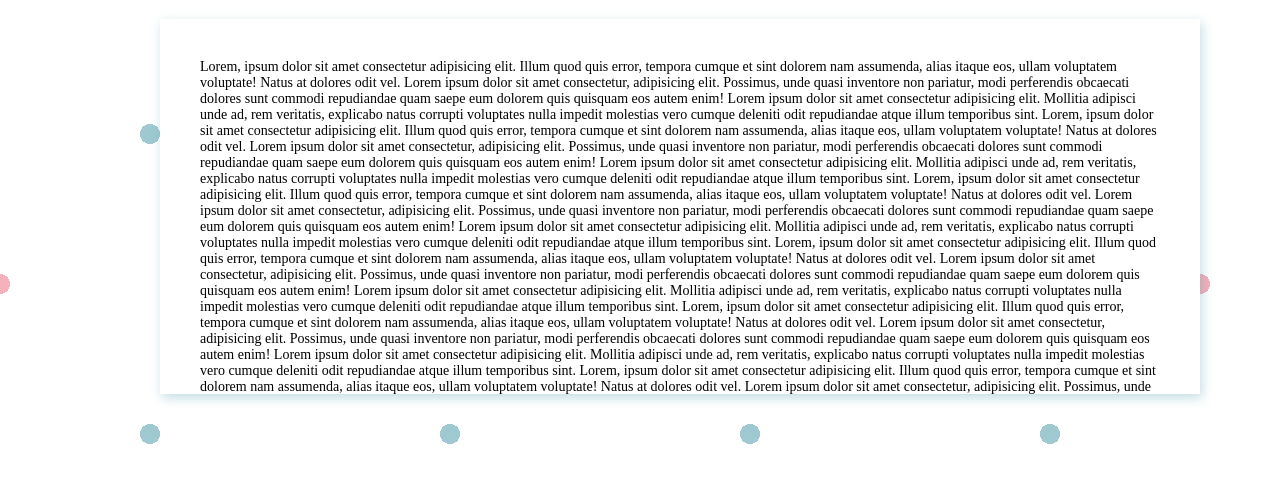
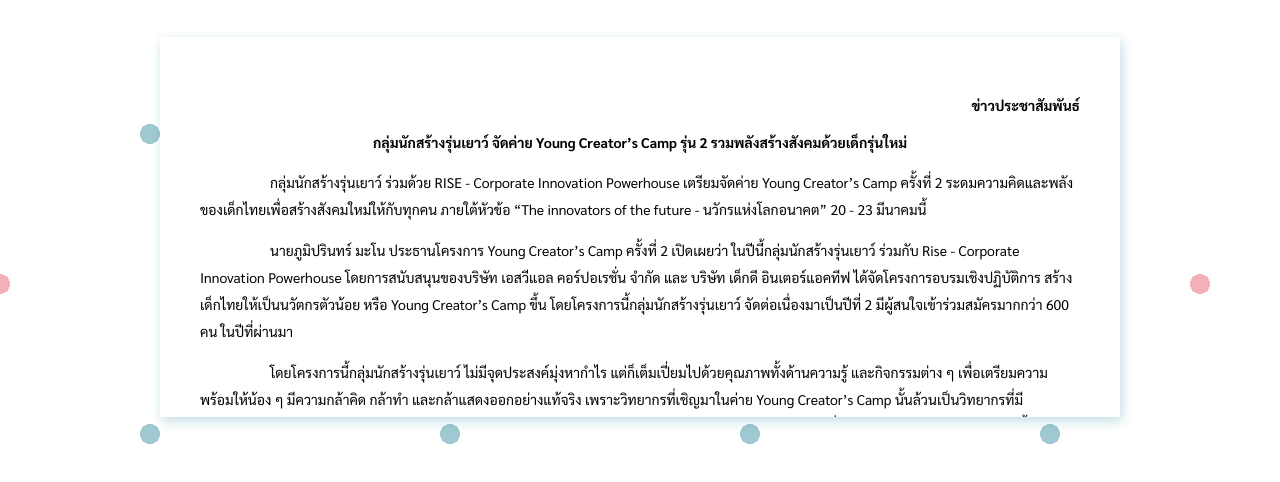
Before and after one commit to hanamijung/ycc2-press, a plain HTML site: page public/index.html in a window 1280 px wide. Shown: the part 316-798 px from the top of the page. Drawn offline with Linux system fonts and the light colour scheme.

Commit message:
:sparkles: add content

```diff
--- a/public/index.html
+++ b/public/index.html
@@ -28,6 +28,7 @@
     <title>YCC Press</title>
 
     <link href="https://fonts.googleapis.com/css?family=Kanit&display=swap" rel="stylesheet">
+    <link href="https://fonts.googleapis.com/css?family=Sarabun:400,700&display=swap" rel="stylesheet">
     <link rel="stylesheet" href="style.css">
 
 </head>
@@ -39,98 +40,63 @@
             <h1 class="heading">ร่วมประชาสัมพันธ์โครงการ</h1>
         </div>
         <div class="content-box">
-            Lorem, ipsum dolor sit amet consectetur adipisicing elit. Illum quod quis error, tempora cumque et sint
-            dolorem nam assumenda, alias itaque eos, ullam voluptatem voluptate! Natus at dolores odit vel.
-            Lorem ipsum dolor sit amet consectetur, adipisicing elit. Possimus, unde quasi inventore non pariatur, modi
-            perferendis obcaecati dolores sunt commodi repudiandae quam saepe eum dolorem quis quisquam eos autem enim!
-            Lorem ipsum dolor sit amet consectetur adipisicing elit. Mollitia adipisci unde ad, rem veritatis, explicabo
-            natus corrupti voluptates nulla impedit molestias vero cumque deleniti odit repudiandae atque illum
-            temporibus sint.
-            Lorem, ipsum dolor sit amet consectetur adipisicing elit. Illum quod quis error, tempora cumque et sint
-            dolorem nam assumenda, alias itaque eos, ullam voluptatem voluptate! Natus at dolores odit vel.
-            Lorem ipsum dolor sit amet consectetur, adipisicing elit. Possimus, unde quasi inventore non pariatur, modi
-            perferendis obcaecati dolores sunt commodi repudiandae quam saepe eum dolorem quis quisquam eos autem enim!
-            Lorem ipsum dolor sit amet consectetur adipisicing elit. Mollitia adipisci unde ad, rem veritatis, explicabo
-            natus corrupti voluptates nulla impedit molestias vero cumque deleniti odit repudiandae atque illum
-            temporibus sint.
-            Lorem, ipsum dolor sit amet consectetur adipisicing elit. Illum quod quis error, tempora cumque et sint
-            dolorem nam assumenda, alias itaque eos, ullam voluptatem voluptate! Natus at dolores odit vel.
-            Lorem ipsum dolor sit amet consectetur, adipisicing elit. Possimus, unde quasi inventore non pariatur, modi
-            perferendis obcaecati dolores sunt commodi repudiandae quam saepe eum dolorem quis quisquam eos autem enim!
-            Lorem ipsum dolor sit amet consectetur adipisicing elit. Mollitia adipisci unde ad, rem veritatis, explicabo
-            natus corrupti voluptates nulla impedit molestias vero cumque deleniti odit repudiandae atque illum
-            temporibus sint.
-            Lorem, ipsum dolor sit amet consectetur adipisicing elit. Illum quod quis error, tempora cumque et sint
-            dolorem nam assumenda, alias itaque eos, ullam voluptatem voluptate! Natus at dolores odit vel.
-            Lorem ipsum dolor sit amet consectetur, adipisicing elit. Possimus, unde quasi inventore non pariatur, modi
-            perferendis obcaecati dolores sunt commodi repudiandae quam saepe eum dolorem quis quisquam eos autem enim!
-            Lorem ipsum dolor sit amet consectetur adipisicing elit. Mollitia adipisci unde ad, rem veritatis, explicabo
-            natus corrupti voluptates nulla impedit molestias vero cumque deleniti odit repudiandae atque illum
-            temporibus sint.
-            Lorem, ipsum dolor sit amet consectetur adipisicing elit. Illum quod quis error, tempora cumque et sint
-            dolorem nam assumenda, alias itaque eos, ullam voluptatem voluptate! Natus at dolores odit vel.
-            Lorem ipsum dolor sit amet consectetur, adipisicing elit. Possimus, unde quasi inventore non pariatur, modi
-            perferendis obcaecati dolores sunt commodi repudiandae quam saepe eum dolorem quis quisquam eos autem enim!
-            Lorem ipsum dolor sit amet consectetur adipisicing elit. Mollitia adipisci unde ad, rem veritatis, explicabo
-            natus corrupti voluptates nulla impedit molestias vero cumque deleniti odit repudiandae atque illum
-            temporibus sint.
-            Lorem, ipsum dolor sit amet consectetur adipisicing elit. Illum quod quis error, tempora cumque et sint
-            dolorem nam assumenda, alias itaque eos, ullam voluptatem voluptate! Natus at dolores odit vel.
-            Lorem ipsum dolor sit amet consectetur, adipisicing elit. Possimus, unde quasi inventore non pariatur, modi
-            perferendis obcaecati dolores sunt commodi repudiandae quam saepe eum dolorem quis quisquam eos autem enim!
-            Lorem ipsum dolor sit amet consectetur adipisicing elit. Mollitia adipisci unde ad, rem veritatis, explicabo
-            natus corrupti voluptates nulla impedit molestias vero cumque deleniti odit repudiandae atque illum
-            temporibus sint.
-            Lorem, ipsum dolor sit amet consectetur adipisicing elit. Illum quod quis error, tempora cumque et sint
-            dolorem nam assumenda, alias itaque eos, ullam voluptatem voluptate! Natus at dolores odit vel.
-            Lorem ipsum dolor sit amet consectetur, adipisicing elit. Possimus, unde quasi inventore non pariatur, modi
-            perferendis obcaecati dolores sunt commodi repudiandae quam saepe eum dolorem quis quisquam eos autem enim!
-            Lorem ipsum dolor sit amet consectetur adipisicing elit. Mollitia adipisci unde ad, rem veritatis, explicabo
-            natus corrupti voluptates nulla impedit molestias vero cumque deleniti odit repudiandae atque illum
-            temporibus sint.
-            Lorem, ipsum dolor sit amet consectetur adipisicing elit. Illum quod quis error, tempora cumque et sint
-            dolorem nam assumenda, alias itaque eos, ullam voluptatem voluptate! Natus at dolores odit vel.
-            Lorem ipsum dolor sit amet consectetur, adipisicing elit. Possimus, unde quasi inventore non pariatur, modi
-            perferendis obcaecati dolores sunt commodi repudiandae quam saepe eum dolorem quis quisquam eos autem enim!
-            Lorem ipsum dolor sit amet consectetur adipisicing elit. Mollitia adipisci unde ad, rem veritatis, explicabo
-            natus corrupti voluptates nulla impedit molestias vero cumque deleniti odit repudiandae atque illum
-            temporibus sint.
-            Lorem, ipsum dolor sit amet consectetur adipisicing elit. Illum quod quis error, tempora cumque et sint
-            dolorem nam assumenda, alias itaque eos, ullam voluptatem voluptate! Natus at dolores odit vel.
-            Lorem ipsum dolor sit amet consectetur, adipisicing elit. Possimus, unde quasi inventore non pariatur, modi
-            perferendis obcaecati dolores sunt commodi repudiandae quam saepe eum dolorem quis quisquam eos autem enim!
-            Lorem ipsum dolor sit amet consectetur adipisicing elit. Mollitia adipisci unde ad, rem veritatis, explicabo
-            natus corrupti voluptates nulla impedit molestias vero cumque deleniti odit repudiandae atque illum
-            temporibus sint.
-            Lorem, ipsum dolor sit amet consectetur adipisicing elit. Illum quod quis error, tempora cumque et sint
-            dolorem nam assumenda, alias itaque eos, ullam voluptatem voluptate! Natus at dolores odit vel.
-            Lorem ipsum dolor sit amet consectetur, adipisicing elit. Possimus, unde quasi inventore non pariatur, modi
-            perferendis obcaecati dolores sunt commodi repudiandae quam saepe eum dolorem quis quisquam eos autem enim!
-            Lorem ipsum dolor sit amet consectetur adipisicing elit. Mollitia adipisci unde ad, rem veritatis, explicabo
-            natus corrupti voluptates nulla impedit molestias vero cumque deleniti odit repudiandae atque illum
-            temporibus sint.
-            Lorem, ipsum dolor sit amet consectetur adipisicing elit. Illum quod quis error, tempora cumque et sint
-            dolorem nam assumenda, alias itaque eos, ullam voluptatem voluptate! Natus at dolores odit vel.
-            Lorem ipsum dolor sit amet consectetur, adipisicing elit. Possimus, unde quasi inventore non pariatur, modi
-            perferendis obcaecati dolores sunt commodi repudiandae quam saepe eum dolorem quis quisquam eos autem enim!
-            Lorem ipsum dolor sit amet consectetur adipisicing elit. Mollitia adipisci unde ad, rem veritatis, explicabo
-            natus corrupti voluptates nulla impedit molestias vero cumque deleniti odit repudiandae atque illum
-            temporibus sint.
-            Lorem, ipsum dolor sit amet consectetur adipisicing elit. Illum quod quis error, tempora cumque et sint
-            dolorem nam assumenda, alias itaque eos, ullam voluptatem voluptate! Natus at dolores odit vel.
-            Lorem ipsum dolor sit amet consectetur, adipisicing elit. Possimus, unde quasi inventore non pariatur, modi
-            perferendis obcaecati dolores sunt commodi repudiandae quam saepe eum dolorem quis quisquam eos autem enim!
-            Lorem ipsum dolor sit amet consectetur adipisicing elit. Mollitia adipisci unde ad, rem veritatis, explicabo
-            natus corrupti voluptates nulla impedit molestias vero cumque deleniti odit repudiandae atque illum
-            temporibus sint.
-            Lorem, ipsum dolor sit amet consectetur adipisicing elit. Illum quod quis error, tempora cumque et sint
-            dolorem nam assumenda, alias itaque eos, ullam voluptatem voluptate! Natus at dolores odit vel.
-            Lorem ipsum dolor sit amet consectetur, adipisicing elit. Possimus, unde quasi inventore non pariatur, modi
-            perferendis obcaecati dolores sunt commodi repudiandae quam saepe eum dolorem quis quisquam eos autem enim!
-            Lorem ipsum dolor sit amet consectetur adipisicing elit. Mollitia adipisci unde ad, rem veritatis, explicabo
-            natus corrupti voluptates nulla impedit molestias vero cumque deleniti odit repudiandae atque illum
-            temporibus sint.
-
+            <div class="content-header content-right">
+                ข่าวประชาสัมพันธ์
+            </div>
+            <div class="content-header content-center">
+                กลุ่มนักสร้างรุ่นเยาว์ จัดค่าย Young Creator’s Camp รุ่น 2
+                รวมพลังสร้างสังคมด้วยเด็กรุ่นใหม่
+            </div>
+            <p>
+                กลุ่มนักสร้างรุ่นเยาว์ ร่วมด้วย RISE - Corporate Innovation Powerhouse เตรียมจัดค่าย Young Creator’s
+                Camp
+                ครั้งที่ 2 ระดมความคิดและพลังของเด็กไทยเพื่อสร้างสังคมใหม่ให้กับทุกคน ภายใต้หัวข้อ “The innovators of
+                the future - นวักรแห่งโลกอนาคต” 20 - 23 มีนาคมนี้
+            </p>
+            <p>
+                นายภูมิปรินทร์ มะโน ประธานโครงการ Young Creator’s Camp ครั้งที่ 2 เปิดเผยว่า
+                ในปีนี้กลุ่มนักสร้างรุ่นเยาว์ ร่วมกับ Rise - Corporate Innovation Powerhouse โดยการสนับสนุนของบริษัท
+                เอสวีแอล คอร์ปอเรชั่น จำกัด และ บริษัท เด็กดี อินเตอร์แอคทีฟ ได้จัดโครงการอบรมเชิงปฏิบัติการ
+                สร้างเด็กไทยให้เป็นนวัตกรตัวน้อย หรือ Young Creator’s Camp ขึ้น โดยโครงการนี้กลุ่มนักสร้างรุ่นเยาว์
+                จัดต่อเนื่องมาเป็นปีที่ 2 มีผู้สนใจเข้าร่วมสมัครมากกว่า 600 คน ในปีที่ผ่านมา
+            </p>
+            <p>
+                โดยโครงการนี้กลุ่มนักสร้างรุ่นเยาว์ ไม่มีจุดประสงค์มุ่งหากำไร แต่ก็เต็มเปี่ยมไปด้วยคุณภาพทั้งด้านความรู้
+                และกิจกรรมต่าง ๆ เพื่อเตรียมความพร้อมให้น้อง ๆ มีความกล้าคิด กล้าทำ และกล้าแสดงออกอย่างแท้จริง
+                เพราะวิทยากรที่เชิญมาในค่าย Young Creator’s Camp นั้นล้วนเป็นวิทยากรที่มีประสบการณ์จริงในศาสตร์หลายแขนง
+                และสามารถส่งต่อความรู้ให้แก่น้อง ๆ ได้ง่าย โดยครอบคลุมการ Workshop ที่สำคัญต่อการสร้างสรรค์โปรดักต์ ทั้ง
+                LEAN, UX, Design Thinking, Pitching นอกจากนี้ น้อง ๆ จะไม่ได้มาแค่นั่งเรียน อบรมทฤษฎี
+                หรือทำกิจกรรมทั่วไป เท่านั้น ภายในค่ายยังจะให้น้อง ๆ ได้ลงมือทำโปรดักต์จริง ภายใน 4 วัน 3 คืน
+                และต้องนำเสนอไอเดีย พร้อมฟังข้อแนะนำแบบเข้มข้นจากคณะกรรมการ เหมือนจำลองการแข่งขันในวงการสตาร์ทอัป
+                หรือการนำเสนองานเพื่อรับเงินลงทุนบนเวทีจริง
+            </p>
+            <p>
+                โครงการ Young creator’s Camp ครั้งที่ 2 เปิดรับสมัคร 3 สาขา ได้แก่
+            </p>
+            <ul>
+                <li>
+                    สาขาโปรแกรมมิ่ง (Programming) สาขาด้านการสร้างโปรดักต์ออกมาในรูปแบบ เทคโนโลยีโปรดักต์ ไม่ว่าจะเป็น
+                    เว็บไซต์ หรือ แอบพลิเคชั่น ผ่านการเขียนโค้ดด้วยภาษาต่างๆ
+                    ถ่ายทอดความคิดและจินตนาการให้ออกมาสู่การใช้จริง
+                </li>
+                <li>
+                    สาขาดีไซน์ (Design) สาจาด้านการออกแบบ ทั้งการออกที่มีความคิดสร้างสรรค์ ความสวยงาม
+                    มีเอกลักษณ์ในตัวเอง นอกจากนี้ สาขาดีไซน์ยังช่วย
+                    ออกแบบประสบการณ์การใช้งานของโปรดักต์ให้มีความทันสมัยและใช้งานง่ายในเวลาเดียวกัน
+                </li>
+                <li>
+                    สาขาครีเอทีฟ (Creative) สาขาด้านการนำเสนอเนื้อหา สร้างเรื่องราวให้กับโปรดักต์
+                    และถ่ายทอดคุณค่าของโปรดักต์ออกมาให้โลกได้เห็นผ่านการทำสื่อต่างๆ เช่น ตัวอักษร, ภาพ, หรือ
+                    ภาพเคลื่อนไหว
+                </li>
+            </ul>
+            <p>
+                ขอเชิญชวนนักเรียนนักศึกษา ที่มีอายุระหว่าง 15-19 ปี สมัครเข้าร่วมโครงการค่าย Young Creator’s Camp
+                ผู้ผ่านการคัดเลือกจำนวน 36 คน จะได้เข้าค่าย ระหว่างวันที่ 20 - 23 มีนาคม 2563 ณ RISE- Corporate
+                Innovation Powerhouse @Amarin Plaza โดยไม่เสียค่าใช้จ่าย
+                ผู้สนใจเข้าร่วมโครงการสามารถดูรายละเอียดและสมัครได้ตั้งแต่วันนี้ ถึง 28 กุมภาพันธ์ 2563 ที่เว็บไซต์
+                ycc.in.th
+            </p>
         </div>
     </div>
 </body>
--- a/public/style.css
+++ b/public/style.css
@@ -13,6 +13,7 @@ body {
 
 .heading {
   font-family: "Kanit", sans-serif;
+  margin-bottom: 40px;
 }
 
 .container {
@@ -33,13 +34,37 @@ img {
 }
 
 .content-box {
-  width: 100%;
+  font-family: "Sarabun", sans-serif;
   font-size: 14px;
   background: #fff;
   text-align: left;
-  height: 295px;
+  height: 300px;
   padding: 40px;
   overflow: hidden;
   overflow-y: scroll;
   filter: drop-shadow(rgba(65, 147, 164, 0.32) 2px 4px 6px);
 }
+
+.content-box p {
+  text-indent: 70px;
+  margin: 14px auto;
+  line-height: 27px;
+}
+
+.content-box ul {
+  padding-left: 70px;
+  line-height: 27px;
+}
+
+.content-header {
+  margin: 18.62px auto;
+  font-weight: 700;
+}
+
+.content-center {
+  text-align: center;
+}
+
+.content-right {
+  text-align: right;
+}
```
